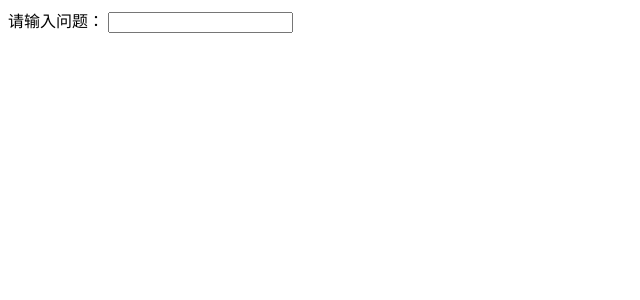
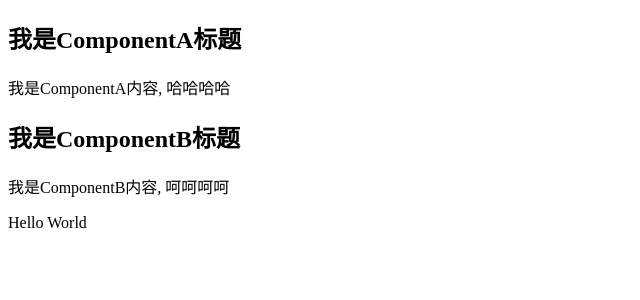
Before and after one commit to corey-wangdong/vue3-learning, a Vue app: page / in a window 1280 px wide. Shown: the top 300 px of the page, without its empty margins (0-640 px from the left). Built offline with nearby package versions, Linux system fonts and the light colour scheme.

Commit message:
feat: 局部组件注册

```diff
--- a/src/App.vue
+++ b/src/App.vue
@@ -1,54 +1,24 @@
 <template>
-  <div>
-    请输入问题：
-    <input type="text"   v-model.lazy="question"/>
-    <div>{{question}}</div>
-    <!-- <div>{{info.name}}</div>
-    <button @click="btnClick">修改 info name</button> -->
-  </div>
+  <component-a></component-a>
+  <component-b></component-b>
+  <div>{{message}}</div>
 </template>
 
 <script>
+  import ComA from './components/tempComponent/ComA.vue';
+  import ComB from './components/tempComponent/ComB.vue';
+
   export default {
-    data() {
-      return {
-        question:'',
-        info: {
-          name:'corey'
+      components: {
+        'component-a': ComA,
+        'component-b': ComB,
+      },
+      data() {
+        return {
+          message: "Hello World"
         }
       }
-    },
-    // watch: {
-    //   question(newVal, oldVal) {
-    //     console.log('newVal--',newVal,'oldVal--',oldVal);
-    //     if(newVal === oldVal) {
-    //       console.log('请后值一致');
-    //     }else {
-    //       this.getAnswer(newVal);
-    //     }
-    //   },
-    //   // 默认情况下，watch只是在侦听info的引用变化，对于内部属性的变化是不会做出相应的：
-    //   // info(newVal, oldVal) {
-    //   //   console.log('newVal--',newVal,'oldVal--',oldVal);
-    //   // }
-    //   info:{
-    //     handler(newVal, oldVal) {
-    //       console.log('------');
-    //       // console.log('newVal--',newVal.name,'oldVal--',oldVal.name);
-    //     },
-    //     deep:true,
-    //     immediate: true // 一开始就立即执行一次
-    //   }
-    // },
-    // methods:{
-    //   getAnswer(val) {
-    //     console.log(`${val}的问题答案是没有答案`);
-    //   },
-    //   btnClick() {
-    //     this.info.name = 'coco'
-    //   }
-    // }
-  }
+  };
 </script>
 
 <style scoped>
--- /dev/null
+++ b/src/components/tempComponent/ComA.vue
@@ -0,0 +1,16 @@
+<template id="component-a">
+  <h2>{{title}}</h2>
+  <p>{{message}}</p>
+</template>
+
+<script>
+  export default {
+    template: "#component-a",
+    data() {
+      return {
+        title: "我是ComponentA标题",
+        message: "我是ComponentA内容, 哈哈哈哈"
+      }
+    }
+  }
+</script>
--- /dev/null
+++ b/src/components/tempComponent/ComB.vue
@@ -0,0 +1,16 @@
+<template id="component-b">
+  <h2>{{title}}</h2>
+  <p>{{message}}</p>
+</template>
+
+<script>
+    export default {
+      template: "#component-b",
+      data() {
+        return {
+          title: "我是ComponentB标题",
+          message: "我是ComponentB内容, 呵呵呵呵"
+        }
+      }
+    }
+</script>
--- /dev/null
+++ b/src/components/tempComponent/index.vue
@@ -0,0 +1,4 @@
+<template id="my-cpn">
+  <h2>我是组件标题</h2>
+  <p>我是组件内容</p>
+</template>
```
Also changed, not shown: src/main.js (+4 -17 lines).
